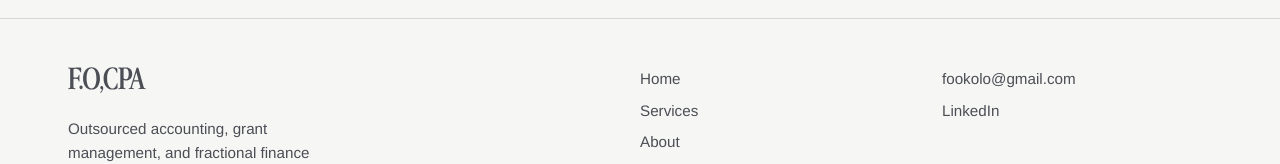
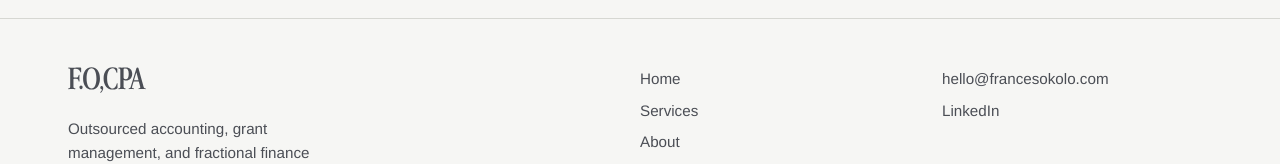
Before and after one commit to obi-coffee/frances-okolo-CPA, a Next.js app: page / in a window 1280 px wide. Shown: the part 4528-4692 px from the top of the page. Built offline with nearby package versions, Linux system fonts and the light colour scheme.

Commit message:
Use hello@francesokolo.com as the public contact address
Co-Authored-By: Claude Fable 5.1 <noreply@anthropic.com>
Claude-Session: https://claude.ai/code/session_012L4YEKjQJ4GKs7G8PwZfYx

```diff
--- a/content/site.ts
+++ b/content/site.ts
@@ -9,7 +9,7 @@ export const site = {
   credential: "CPA",
   description:
     "Outsourced accounting, grant management, and fractional finance services for nonprofits.",
-  email: "fookolo@gmail.com",
+  email: "hello@francesokolo.com",
   linkedin: "https://www.linkedin.com/", // TODO: client's LinkedIn URL
   location: "San Antonio, TX",
   responseTime: "Within two business days",
```
